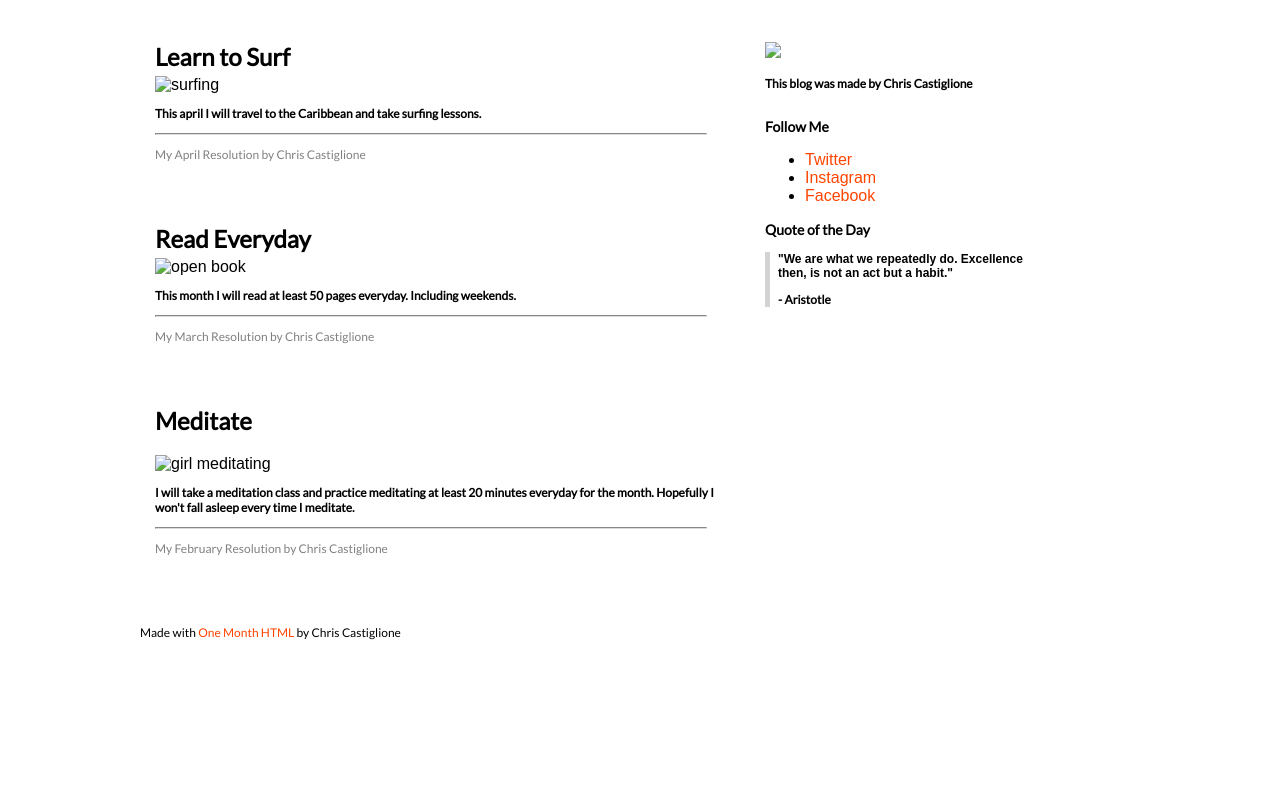
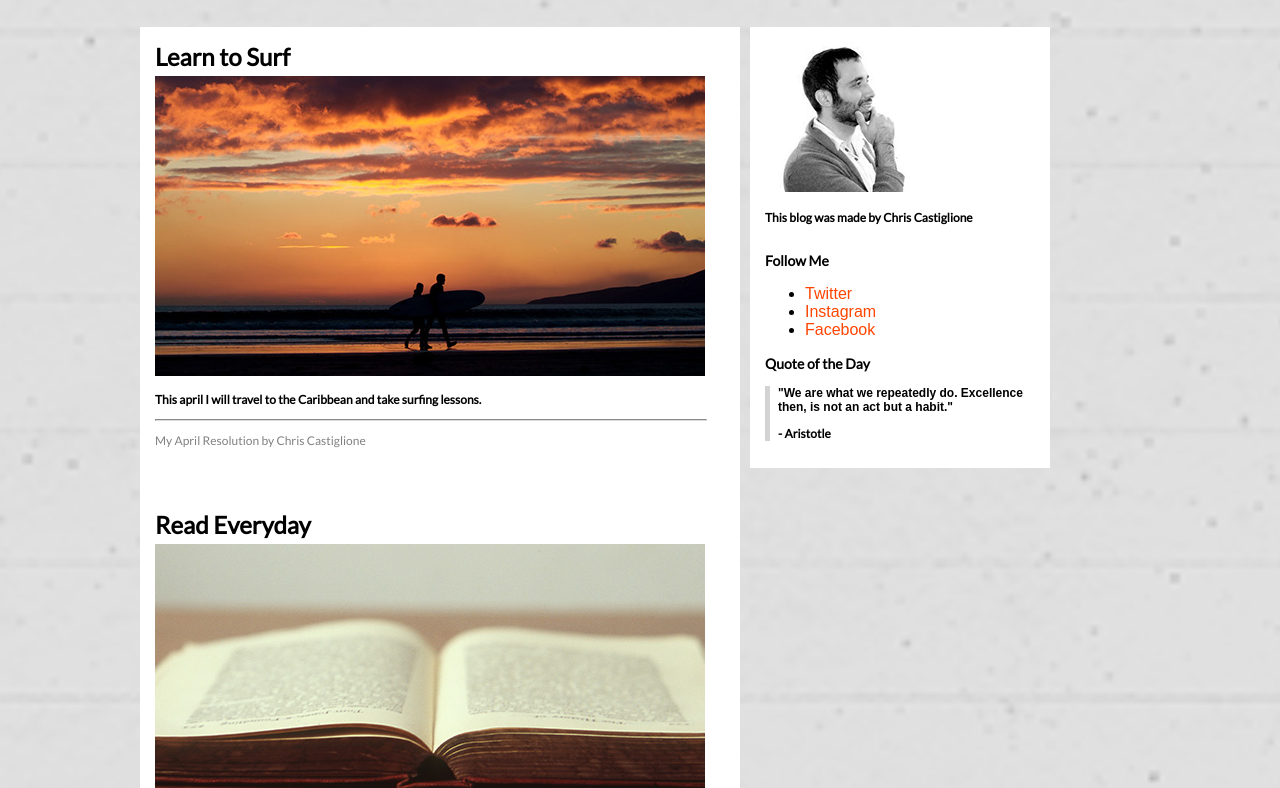
Before and after one commit to Phillalexandros/one-month-projects, a plain HTML site: page index.html in a window 1280 px wide. Shown: the part 102-890 px from the top of the page. Before the commit the page ends 800 px from the top, so only its background shows below. Drawn offline with Linux system fonts and the light colour scheme; files that its build step writes are made by us from their sources.

Commit message:
Update index.html

```diff
--- a/index.html
+++ b/index.html
@@ -14,7 +14,7 @@
 	<style> /*not sure why I couldn't add this tag to the external stylesheet*/
 
 	html {
-	  background: url(images/notebook.png) no-repeat center center fixed;
+	  background: url(notebook.png) no-repeat center center fixed;
 	  -webkit-background-size: cover;
 	  -moz-background-size: cover;
 	  -o-background-size: cover;
@@ -42,7 +42,7 @@
 
 		<!--start 1st blog-->
 			<h2 class="surf">Learn to Surf</h2>
-			<img src="images/surfing.jpg" alt="surfing">
+			<img src="surfing.jpg" alt="surfing">
 			<p class="imagecaption">This april I will travel to the Caribbean and take surfing lessons.</p>
 			<hr>
 			<p class="imagecredits">My April Resolution by Chris Castiglione</p>
@@ -50,7 +50,7 @@
 
 		<!--start 2nd blog-->
 			<h2 class="read">Read Everyday</h2>
-			<img src="images/book.jpg" alt="open book">
+			<img src="book.jpg" alt="open book">
 			<p class="imagecaption">This month I will read at least 50 pages everyday. Including weekends.</p>
 			<hr>
 			<p class="imagecredits">My March Resolution by Chris Castiglione</p>
@@ -58,7 +58,7 @@
 
 		<!--start 3rd blog-->
 			<h2 class="meditate">Meditate</h2>
-			<img src="images/meditate-girl.jpg" alt="girl meditating">
+			<img src="meditate-girl.jpg" alt="girl meditating">
 			<p class="imagecaption">I will take a meditation class and practice meditating at least 20 minutes everyday for the month. Hopefully I won't fall asleep every time I meditate.</p>
 			<hr>
 			<p class="imagecredits">My February Resolution by Chris Castiglione</p>
@@ -71,7 +71,7 @@
 		<!--start sidebar-->
 
 		<div id = "sidebar">
-			<img src="images/chris-castiglione.jpg">
+			<img src="chris-castiglione.jpg">
 			<p class="chrisimageheader"> This blog was made by Chris Castiglione</p>
 			<p class="followme"> Follow Me</p>
 			<ul>
```
